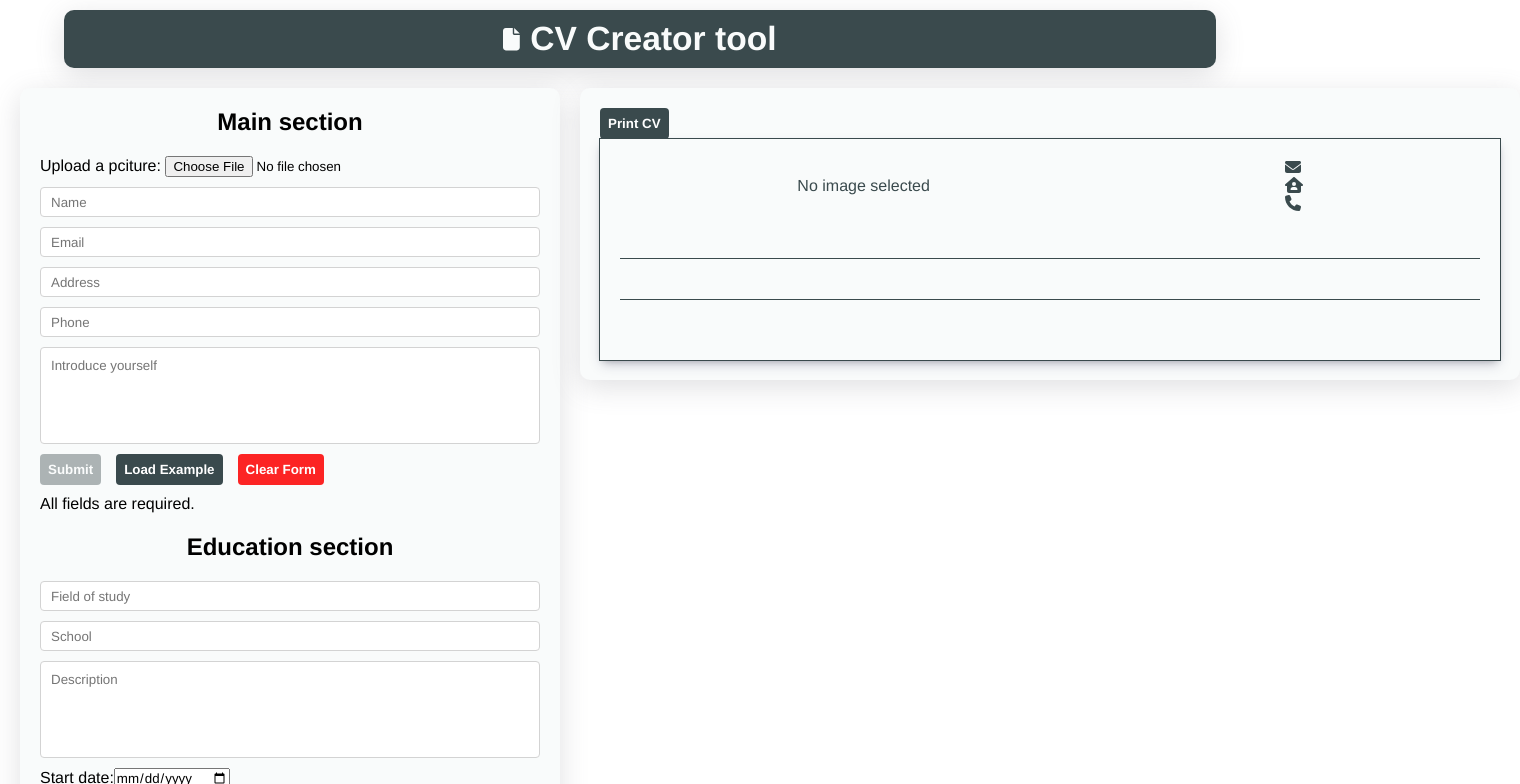
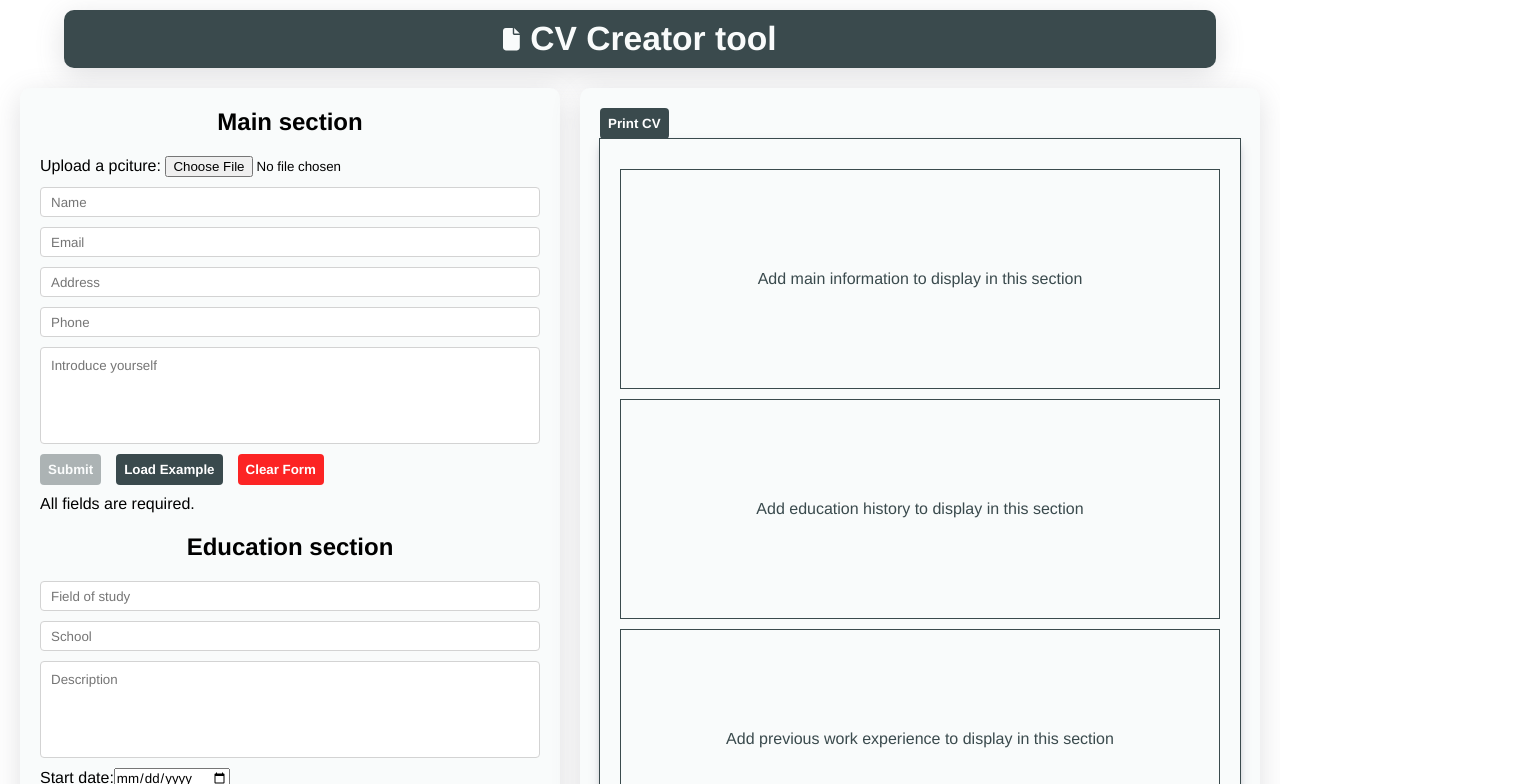
Before and after one commit to nikola88393/CV-Application, a React (Vite) app: page / in a window 1280 px wide. Shown: the top 784 px of the page, 1520 px wide, since content can reach past the window. Built offline with nearby package versions, Linux system fonts and the light colour scheme.

Commit message:
Add sections to display where info will show when the cv is empty

```diff
--- a/src/Preview.jsx
+++ b/src/Preview.jsx
@@ -8,6 +8,7 @@ import {
   faBriefcase,
   faHouseUser,
 } from "@fortawesome/free-solid-svg-icons";
+
 export function CVPreview({ mainData, imageUrl, eduData, workData }) {
   const componentRef = useRef();
 
@@ -26,6 +27,10 @@ export function CVPreview({ mainData, imageUrl, eduData, workData }) {
     `,
   });
 
+  function isMainDataEmpty() {
+    return Object.values(mainData).every((entry) => entry === "");
+  }
+
   return (
     <div className="cvContainer">
       <button className="btn" onClick={handlePrint}>
@@ -33,9 +38,28 @@ export function CVPreview({ mainData, imageUrl, eduData, workData }) {
       </button>
       <div className="cvPreview">
         <div className="cvContent" ref={componentRef}>
+          {console.log(isMainDataEmpty())}
+          {!isMainDataEmpty() ? (
             <MainPreview mainData={mainData} imageUrl={imageUrl} />
+          ) : (
+            <p className="emptySectionMsg">
+              Add main information to display in this section
+            </p>
+          )}
+          {eduData.length > 0 ? (
             <EduPreview eduData={eduData} />
+          ) : (
+            <p className="emptySectionMsg">
+              Add education history to display in this section
+            </p>
+          )}
+          {workData.length > 0 ? (
             <WorkPreview workData={workData} />
+          ) : (
+            <p className="emptySectionMsg">
+              Add previous work experience to display in this section
+            </p>
+          )}
         </div>
       </div>
     </div>
--- a/src/app.css
+++ b/src/app.css
@@ -60,14 +60,12 @@
 .cvPreview {
   /* border: 1px solid red; */
   outline: 1px solid;
-  width: 900px;
+  max-width: 900px;
   margin: 0 auto;
   height: 100%;
   box-shadow: rgba(50, 50, 93, 0.25) 0px 6px 12px -2px,
     rgba(0, 0, 0, 0.3) 0px 3px 7px -3px;
   color: var(--accent-color);
-}
-.cvContent {
   padding: 20px;
 }
 .duration {
@@ -171,3 +169,12 @@ textarea {
   width: 100%;
   height: 100%;
 }
+.emptySectionMsg {
+  width: 100%;
+  display: flex;
+  align-items: center;
+  justify-content: center;
+  padding: 100px;
+  border: 1px solid var(--accent-color);
+  margin: 10px 0;
+}
```
Lines whose indentation alone changed are shown as unchanged.
